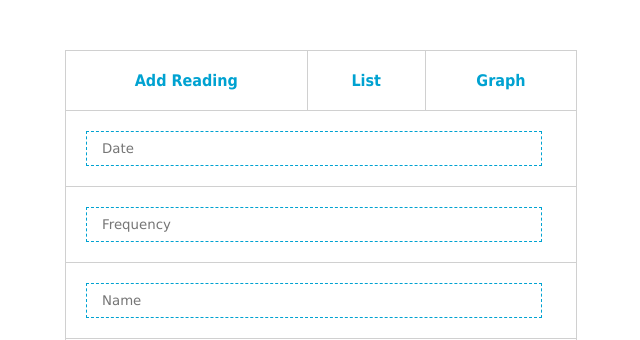
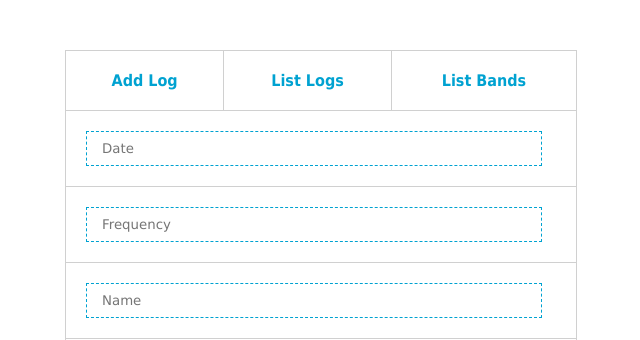
Before and after one commit to conorgilmer/radiolog, a PHP site: page /add_data.php in a window 1280 px wide. Shown: the part 50-390 px from the top of the page, without its empty margins (319-959 px from the left). Run offline with PHP 8.4, Linux system fonts and the light colour scheme; a stand-in replaces the project's code that opens the database connection; some libraries are stand-ins or nearby versions.

Commit message:
add menu

```diff
--- a/add_data.php
+++ b/add_data.php
@@ -55,9 +55,9 @@ if(isset($_POST['btn-save']))
     <form method="post">
     <table align="center">
   <tr>
-    <th><a href="add_data.php">Add Reading</a></th>
-    <th><a href="index.php">List</a></th>
-    <th><a href="genlines.php">Graph</a></th>
+    <th><a href="add_data.php">Add Log</a></th>
+    <th><a href="index.php">List Logs</a></th>
+    <th><a href="bands.php">List Bands</a></th>
     </tr>
     <tr>
     <td colspan="3"><input type="text" name="wdate" placeholder="Date" required /></td>
```
